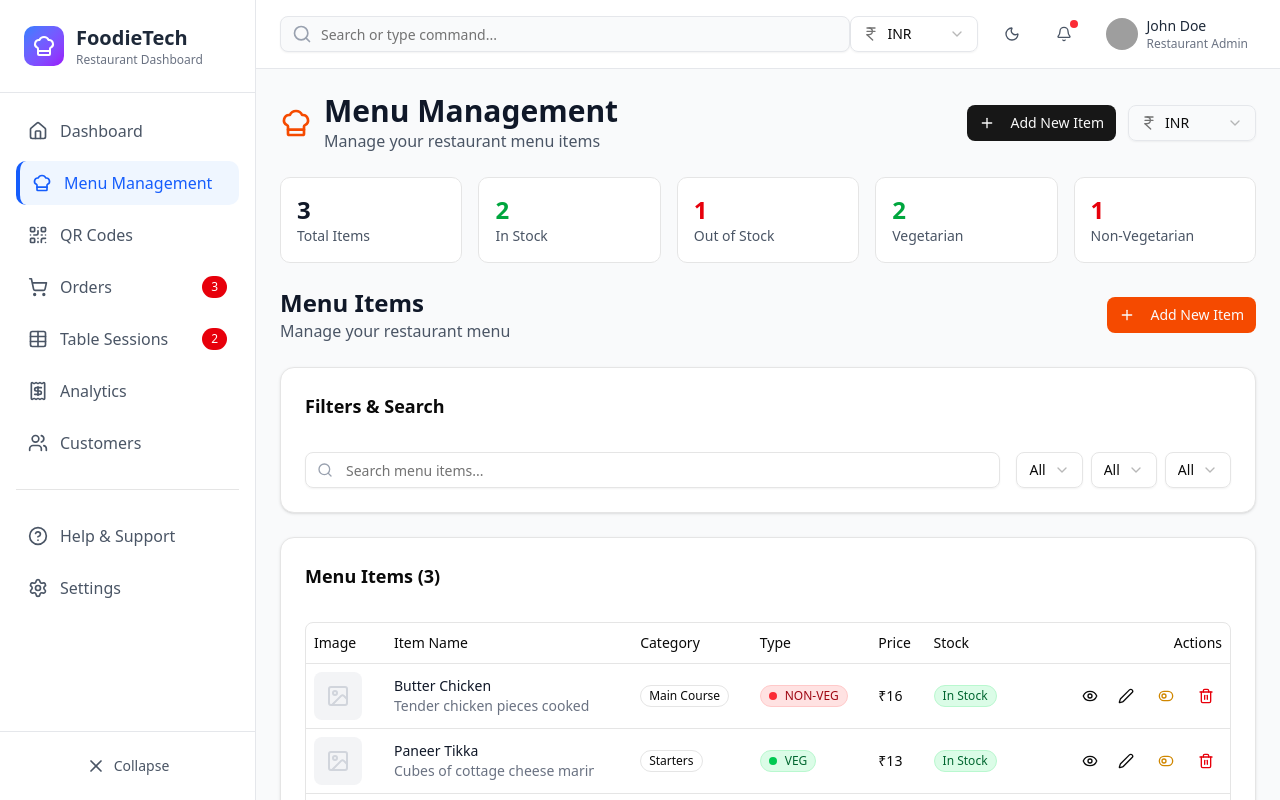
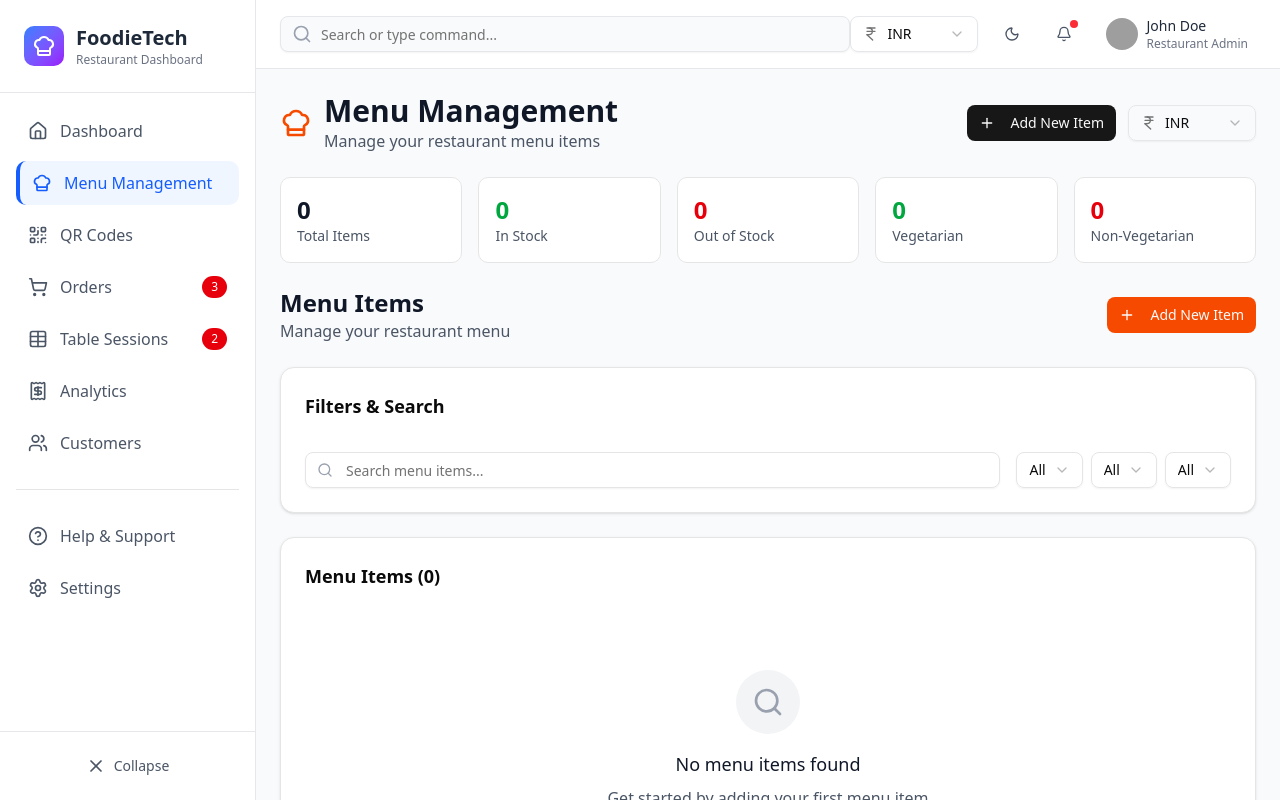
Before and after one commit to Yashpal568/Foodie-Teck---SaaS-App, a React (Vite) app: page /dashboard in a window 1280 px wide. Both pictures are taken after a click on the button "Menu Management". Built offline with nearby package versions, Linux system fonts and the light colour scheme; grey boxes are pictures that could not be loaded.

Commit message:
menu management bug fix

```diff
--- a/src/components/menu/MenuManagement.jsx
+++ b/src/components/menu/MenuManagement.jsx
@@ -9,56 +9,33 @@ import { formatPrice } from '@/components/ui/currency-selector'
 import CurrencySelector from '@/components/ui/currency-selector'
 import ImageStorage from '@/utils/imageStorage'
 
-// Sample data based on database schema
-const initialMenuItems = [
-  {
-    _id: '1',
-    restaurantId: 'restaurant-123',
-    name: 'Butter Chicken',
-    description: 'Tender chicken pieces cooked in a rich, creamy tomato-based sauce with aromatic spices and butter.',
-    price: 15.99,
-    photo: '',
-    category: 'Main Course',
-    type: 'NON_VEG',
-    isInStock: true,
-    createdAt: new Date('2024-01-20'),
-    updatedAt: new Date('2024-01-22')
-  },
-  {
-    _id: '2',
-    restaurantId: 'restaurant-123',
-    name: 'Paneer Tikka',
-    description: 'Cubes of cottage cheese marinated in yogurt and spices, grilled to perfection in a tandoor.',
-    price: 12.99,
-    photo: '',
-    category: 'Starters',
-    type: 'VEG',
-    isInStock: true,
-    createdAt: new Date('2024-01-19'),
-    updatedAt: new Date('2024-01-21')
-  },
-  {
-    _id: '3',
-    restaurantId: 'restaurant-123',
-    name: 'Margherita Pizza',
-    description: 'Classic Italian pizza with fresh mozzarella, tomato sauce, and basil leaves.',
-    price: 11.99,
-    photo: '',
-    category: 'Main Course',
-    type: 'VEG',
-    isInStock: false,
-    createdAt: new Date('2024-01-18'),
-    updatedAt: new Date('2024-01-20')
+// Load menu items from localStorage
+const loadMenuItems = () => {
+  try {
+    const savedItems = localStorage.getItem('menuItems')
+    return savedItems ? JSON.parse(savedItems) : []
+  } catch (error) {
+    console.error('Error loading menu items:', error)
+    return []
   }
-]
+}
+
+// Save menu items to localStorage
+const saveMenuItems = (items) => {
+  try {
+    localStorage.setItem('menuItems', JSON.stringify(items))
+  } catch (error) {
+    console.error('Error saving menu items:', error)
+  }
+}
 
 const categories = ['All', 'Starters', 'Main Course', 'Desserts', 'Beverages', 'Appetizers', 'Soups', 'Salads']
 const types = ['All', 'VEG', 'NON_VEG']
 const stockStatuses = ['All', 'In Stock', 'Out of Stock']
 
 export default function MenuManagement() {
-  const [menuItems, setMenuItems] = useState(initialMenuItems)
-  const [filteredItems, setFilteredItems] = useState(initialMenuItems)
+  const [menuItems, setMenuItems] = useState([])
+  const [filteredItems, setFilteredItems] = useState([])
   const [showForm, setShowForm] = useState(false)
   const [editingItem, setEditingItem] = useState(null)
   const [currency, setCurrency] = useState('INR') // Default to Indian Rupee
@@ -69,8 +46,13 @@ export default function MenuManagement() {
   const [typeFilter, setTypeFilter] = useState('All')
   const [stockFilter, setStockFilter] = useState('All')
 
-  // Load saved images from localStorage on component mount
+  // Load menu items from localStorage on component mount
   useEffect(() => {
+    const items = loadMenuItems()
+    setMenuItems(items)
+    setFilteredItems(items)
+
+    // Load saved images from localStorage
     const savedImages = ImageStorage.getAllImages()
     setMenuItems(items =>
       items.map(item => ({
@@ -115,9 +97,11 @@ export default function MenuManagement() {
   const handleSaveItem = (itemData) => {
     if (editingItem) {
       // Update existing item
-      setMenuItems(items =>
-        items.map(item => item._id === editingItem._id ? itemData : item)
+      const updatedItems = menuItems.map(item =>
+        item._id === editingItem._id ? { ...itemData, updatedAt: new Date() } : item
       )
+      setMenuItems(updatedItems)
+      saveMenuItems(updatedItems)
       // Save image to localStorage if it exists
       if (itemData.photo) {
         ImageStorage.saveImage(editingItem._id, itemData.photo)
@@ -126,9 +110,14 @@ export default function MenuManagement() {
       // Add new item
       const newItem = {
         ...itemData,
-        _id: Date.now().toString()
+        _id: Date.now().toString(),
+        restaurantId: 'restaurant-123',
+        createdAt: new Date(),
+        updatedAt: new Date()
       }
-      setMenuItems([...menuItems, newItem])
+      const updatedItems = [...menuItems, newItem]
+      setMenuItems(updatedItems)
+      saveMenuItems(updatedItems)
       // Save image to localStorage if it exists (handle tempPhoto for new items)
       if (itemData.tempPhoto) {
         ImageStorage.saveImage(newItem._id, itemData.tempPhoto)
@@ -150,20 +139,22 @@ export default function MenuManagement() {
 
   const handleDeleteItem = (itemId) => {
     if (confirm('Are you sure you want to delete this menu item?')) {
-      setMenuItems(items => items.filter(item => item._id !== itemId))
+      const updatedItems = menuItems.filter(item => item._id !== itemId)
+      setMenuItems(updatedItems)
+      saveMenuItems(updatedItems)
       // Remove image from localStorage
       ImageStorage.removeImage(itemId)
     }
   }
 
   const handleToggleStock = (itemId, newStockStatus) => {
-    setMenuItems(items =>
-      items.map(item =>
-        item._id === itemId
-          ? { ...item, isInStock: newStockStatus, updatedAt: new Date() }
-          : item
-      )
+    const updatedItems = menuItems.map(item =>
+      item._id === itemId
+        ? { ...item, isInStock: newStockStatus, updatedAt: new Date() }
+        : item
     )
+    setMenuItems(updatedItems)
+    saveMenuItems(updatedItems)
   }
 
   const handleCancelForm = () => {
```
